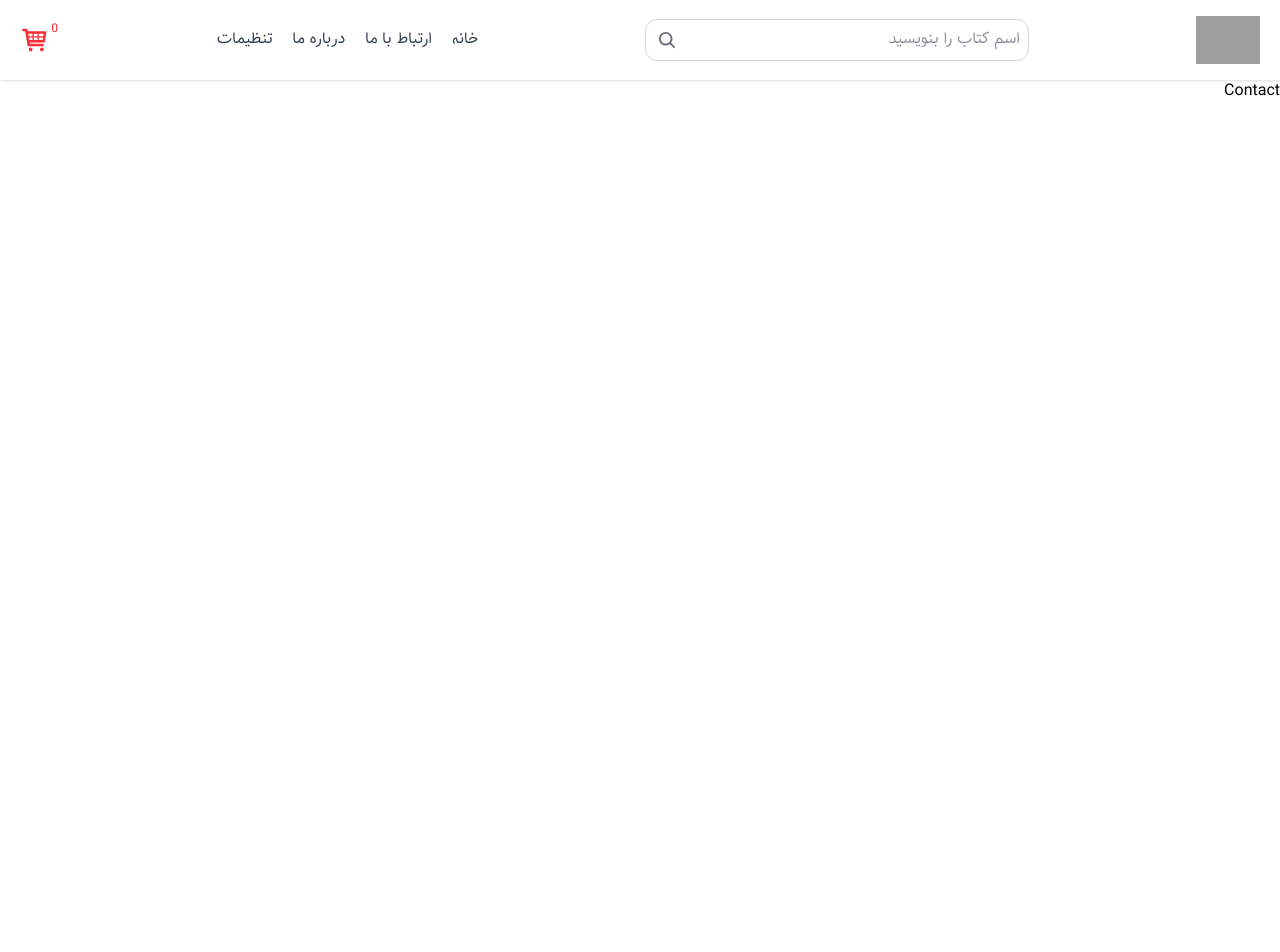
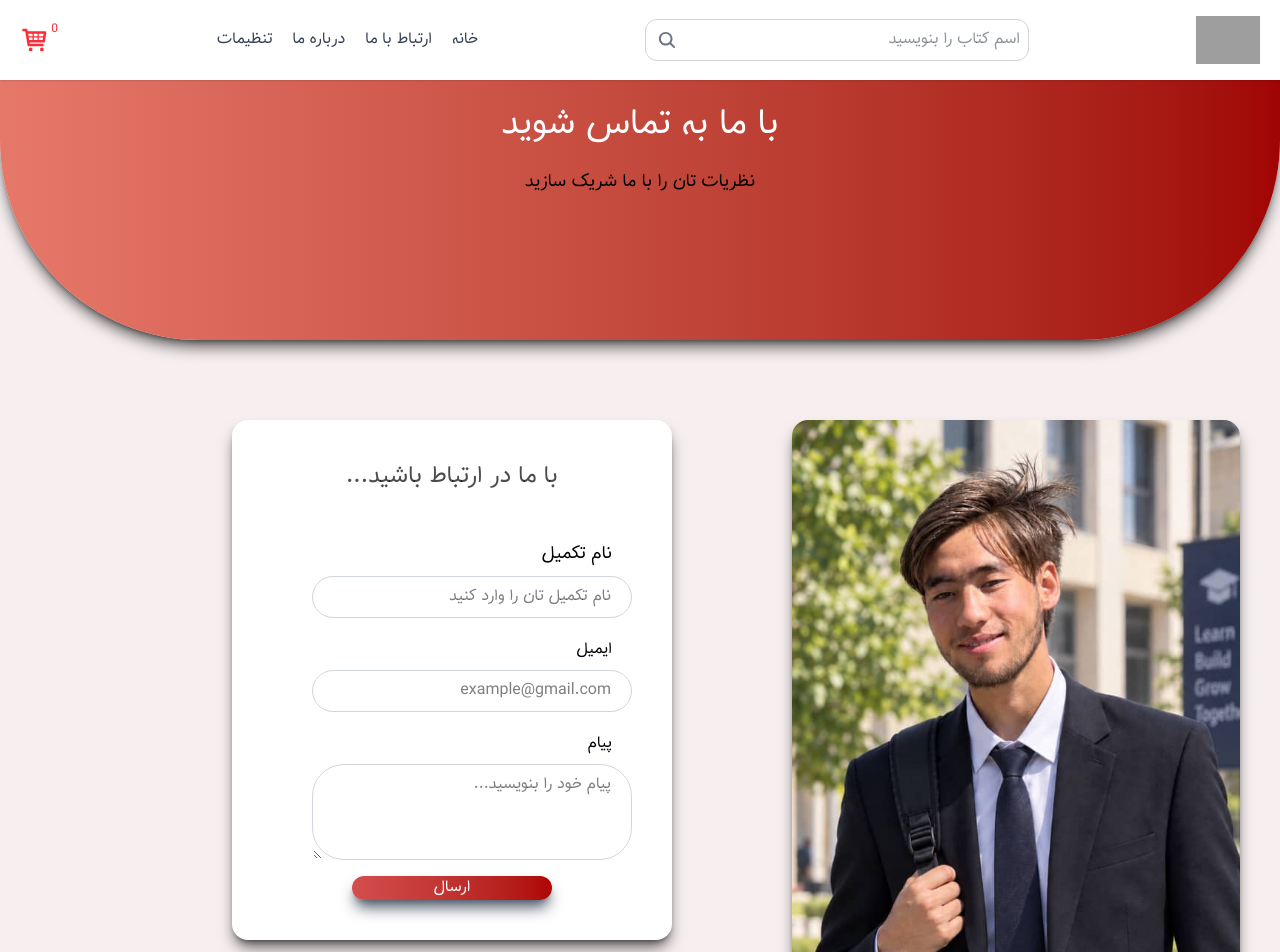
Before and after one commit to EwazaliHaidary/Books, a React (Vite) app: page /contact in a window 1280 px wide. Shown: the top 952 px of the page. Before the commit the page ends 800 px from the top, so only its background shows below. Built offline with nearby package versions, Linux system fonts and the light colour scheme; grey boxes are pictures that could not be loaded; the HTML template or start-up script is replaced by a standard one.

Commit message:
Completed the Contact us component

```diff
--- a/src/components/Hero.jsx
+++ b/src/components/Hero.jsx
@@ -6,7 +6,7 @@ export default function Hero() {
         <div className=" m-0 w-1/2  h-[400px] bg-cover " style={{backgroundImage : `url(${HeroImg})`}} ></div>
 
         {/* text side */}
-        <div className="w-1/2 bg-[rgb(188,188,188)] overflow:hidden">
+        <div className="w-1/2 bg-[rgb(188,188,188)] max-h-[400px]" style={{overflow:"auto"}} >
             <h1 className='text-4xl mt-20 mr-20 font-semibold'>بیشتر از ۵۰۰۰+ کتاب بدست بیاورید</h1>
             <p className='mt-5 mr-20 text-black/80'>پرفروش ترین کتاب های سال را میتوانید رایگان بدست آورید</p>
 
--- a/src/pages/Contact.jsx
+++ b/src/pages/Contact.jsx
@@ -1,11 +1,63 @@
 import React from 'react'
 import Footer from '../components/Footer';
 import Header from '../components/Header';
+import Img  from '../assets/images/my photo.jpeg'
 export default function Contact() {
 
   return (
-    <div >
+    <div className='bg-[#f7efef]'>
         <Header/>
-        Contact</div>
+        {/* header of Contact us */}
+
+        <section
+          dir='ltr'
+          className='bg-gradient-to-r from-[#e6786a] to-[#a00404]
+            w-full h-[260px] rounded-b-[200px]  shadow-black/60 shadow-lg '>
+          <div className='items-center justify-center w-full flex flex-col'>
+            <h1 className=' text-white text-4xl hover:text-black/500
+            transform transition-all duration-500  text-shadow-emerald-50 py-6 hover:-translate-2.5    '
+            >با ما به تماس شوید</h1>
+            <p className=' text-black text-lg hover:text-white/90
+            transform transition-all duration-500  text-shadow-emerald-50 hover:-translate-2.5   '>نظریات تان را با ما شریک سازید</p>
+          </div>
+        </section>
+
+        {/* second section and forms  */}
+
+        <section className='flex flex-col md:flex-row gap-10 max-w-6xl   '>
+
+          <div className='  max-w-md m-10 my-20'>
+           <img src={Img} alt="عکس من"  className='shadow-black/60 shadow-lg w-full h-[800px] object-cover rounded-2xl   '/>
+          </div>
+
+          <div className=' flex-1 flex-col  m-10'>
+
+            <form className='shadow-black/60 shadow-lg bg-white w-110 h-130 my-10 left-20 rounded-2xl ml-[30px] flex flex-col flex-1'>
+              <h1 className='text-2xl text-black/70 mx-auto text-center p-10'>با ما در ارتباط باشید...</h1>
+              <label htmlFor="name" className='w-80 px-5 py-2 mx-10 text-lg '>نام تکمیل</label>
+              <input type="text" id='name' placeholder='نام تکمیل تان را وارد کنید'
+                className='w-80 px-5 py-2 mx-10  border-gray-300 border-1 rounded-full mb-3'
+              />
+              <label htmlFor="email" className='w-80 px-5 py-2 mx-10'>ایمیل</label>
+              <input type="email" id='email' placeholder='example@gmail.com'
+                className='w-80 px-5 py-2 mx-10 border-gray-300 border-1 rounded-full mb-3'
+              />
+              <label htmlFor="message" className='w-80 px-5 py-2 mx-10'>پیام</label>
+              <textarea name="" id="message" placeholder='پیام خود را بنویسید...'
+                className='w-80 px-5 py-2 mx-10   border-gray-300 border-1 rounded-4xl' rows={6}
+              ></textarea>
+              <button className='bg-gradient-to-r from-[#d34e4e] to-[#ad0404] w-50 mr-30 rounded-full mt-4 text-white shadow-lg shadow-gray-600 mb-10 hover:translate-y-1 transition-discrete duration-300'>ارسال</button>
+            </form>
+
+            <div className='bg-white w-110 rounded-2xl  flex flex-col p-2 text-xl h-50 shadow-black/60 shadow-lg'>
+            <h1 className='text-center m-3 text-gray-700 hover:text-gray-950 cursor-point transition-all transform delay-300'>درباره من...</h1>
+            <h1 className=' mr-2  text-gray-700 hover:text-gray-950 cursor-point transition-all transform delay-300'>نام: عوض علی</h1>
+            <h1 className=' mr-2  text-gray-700 hover:text-gray-950 cursor-point transition-all transform delay-300'>تخلص: حیدری</h1>
+            <h1 className=' mr-2  text-gray-700 hover:text-gray-950 cursor-point transition-all transform delay-300'>ایمیل: ewazalihaidary5@gmail.com</h1>
+            </div>
+          </div>
+
+        </section>
+    </div>
   )
 }
```
Also changed, not shown: src/assets/images/my photo.jpeg (added).
